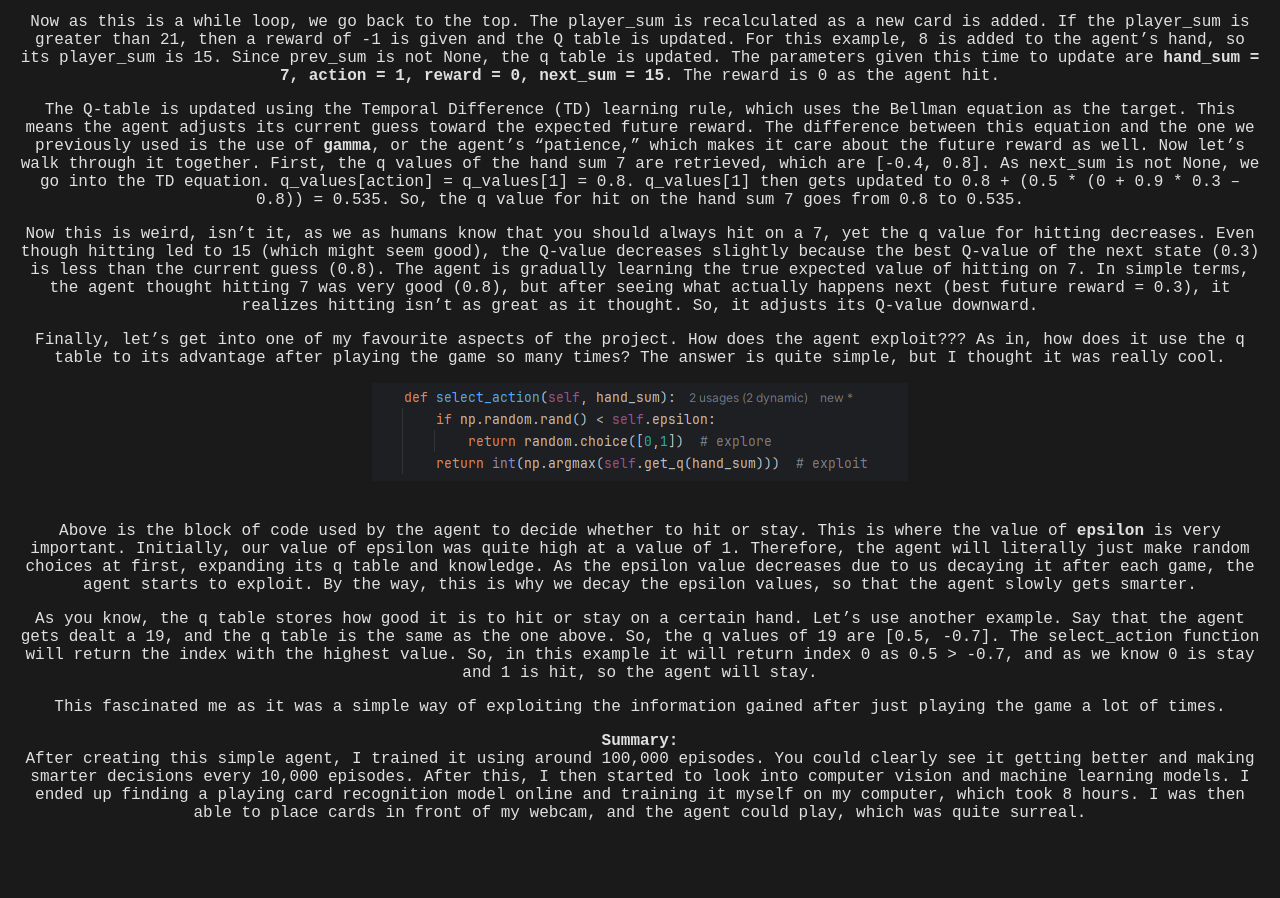
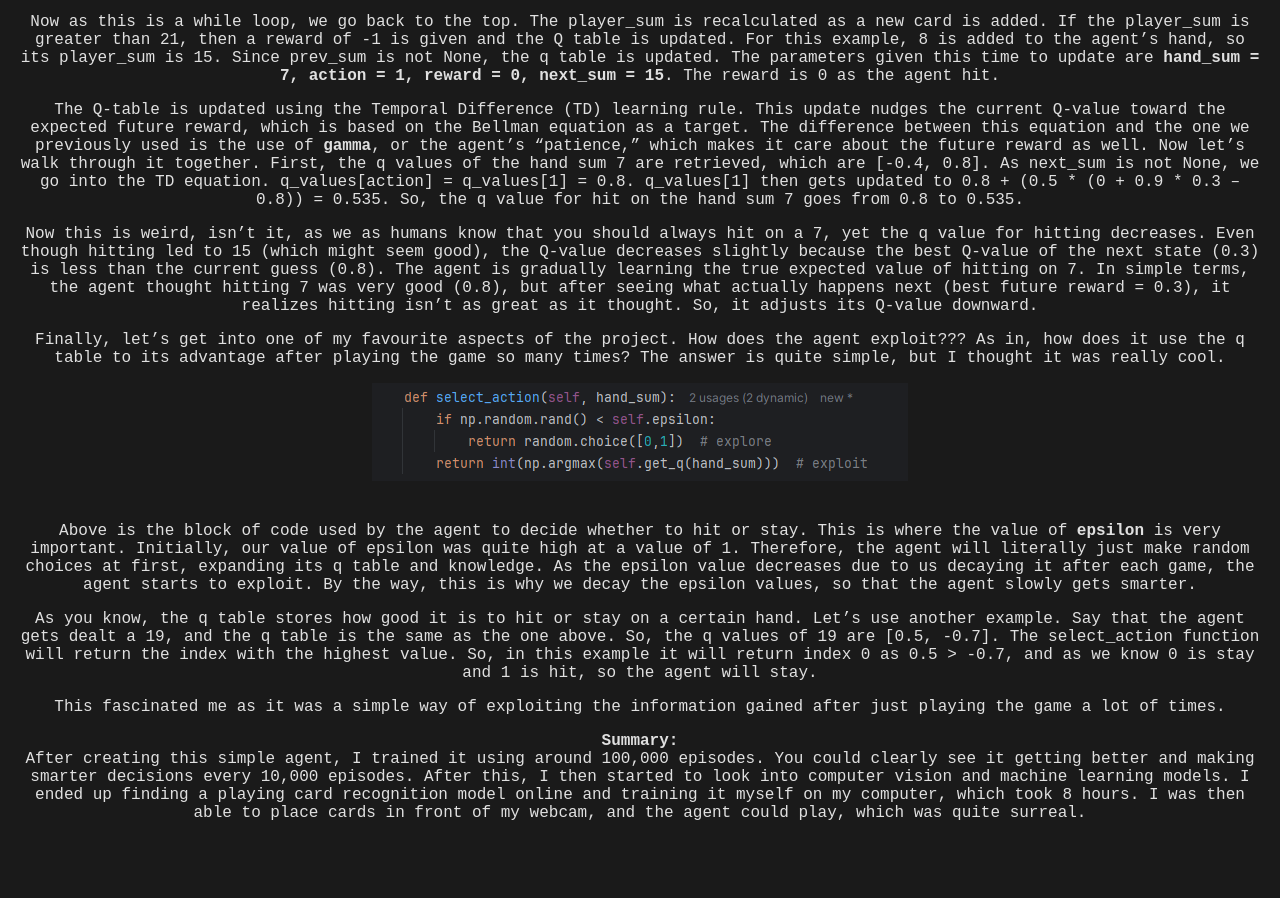
Before and after one commit to Taz371/Tazim-Padiyath, a plain HTML site: page research.html in a window 1280 px wide. Shown: the part 3543-4441 px from the top of the page. Drawn offline with Linux system fonts and the light colour scheme.

Commit message:
Update research.html

```diff
--- a/research.html
+++ b/research.html
@@ -82,7 +82,7 @@
 
   <p>Now as this is a while loop, we go back to the top. The player_sum is recalculated as a new card is added. If the player_sum is greater than 21, then a reward of -1 is given and the Q table is updated. For this example, 8 is added to the agent’s hand, so its player_sum is 15. Since prev_sum is not None, the q table is updated. The parameters given this time to update are <strong>hand_sum = 7, action = 1, reward = 0, next_sum = 15</strong>. The reward is 0 as the agent hit.</p>
 
-  <p>The Q-table is updated using the Temporal Difference (TD) learning rule, which uses the Bellman equation as the target. This means the agent adjusts its current guess toward the expected future reward. The difference between this equation and the one we previously used is the use of <strong>gamma</strong>, or the agent’s “patience,” which makes it care about the future reward as well. Now let’s walk through it together. First, the q values of the hand sum 7 are retrieved, which are [-0.4, 0.8]. As next_sum is not None, we go into the TD equation. q_values[action] = q_values[1] = 0.8. q_values[1] then gets updated to 0.8 + (0.5 * (0 + 0.9 * 0.3 – 0.8)) = 0.535. So, the q value for hit on the hand sum 7 goes from 0.8 to 0.535.</p>
+  <p>The Q-table is updated using the Temporal Difference (TD) learning rule. This update nudges the current Q-value toward the expected future reward, which is based on the Bellman equation as a target. The difference between this equation and the one we previously used is the use of <strong>gamma</strong>, or the agent’s “patience,” which makes it care about the future reward as well. Now let’s walk through it together. First, the q values of the hand sum 7 are retrieved, which are [-0.4, 0.8]. As next_sum is not None, we go into the TD equation. q_values[action] = q_values[1] = 0.8. q_values[1] then gets updated to 0.8 + (0.5 * (0 + 0.9 * 0.3 – 0.8)) = 0.535. So, the q value for hit on the hand sum 7 goes from 0.8 to 0.535.</p>
 
   <p>Now this is weird, isn’t it, as we as humans know that you should always hit on a 7, yet the q value for hitting decreases. Even though hitting led to 15 (which might seem good), the Q-value decreases slightly because the best Q-value of the next state (0.3) is less than the current guess (0.8). The agent is gradually learning the true expected value of hitting on 7. In simple terms, the agent thought hitting 7 was very good (0.8), but after seeing what actually happens next (best future reward = 0.3), it realizes hitting isn’t as great as it thought. So, it adjusts its Q-value downward.</p>
 
```
